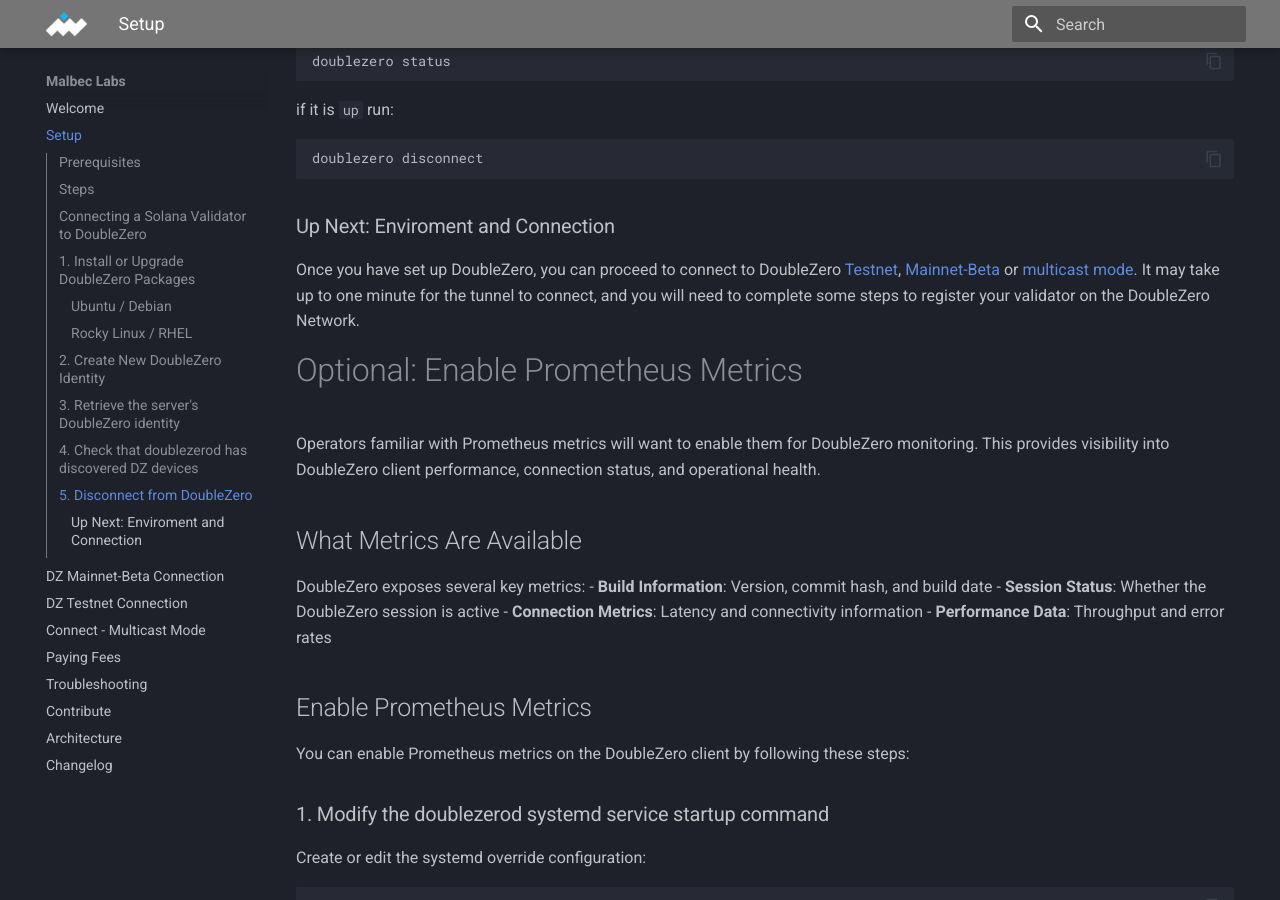
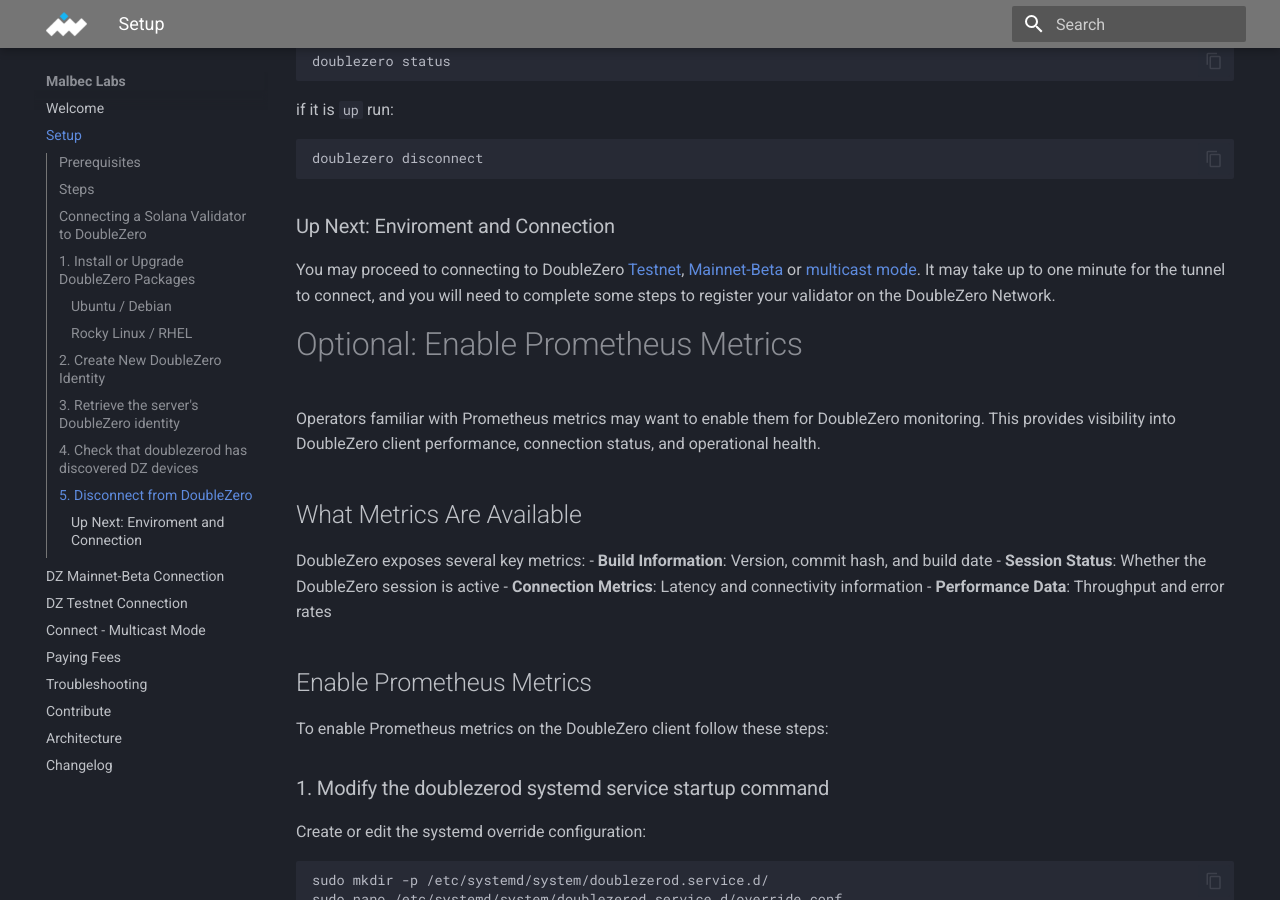
Before and after one commit to malbeclabs/docs, an MkDocs documentation site: the page built from docs/setup.md, in a window 1280 px wide and 900 px high, scrolled down 2883 px. Built offline with MkDocs 1.6.1 and Material for MkDocs 9.7.7, drawn with Linux system fonts in a browser that asks for light colours.

Commit message:
Update setup.md
fixed testnet connection page links
tuned some text.

```diff
--- a/docs/setup.md
+++ b/docs/setup.md
@@ -177,10 +177,10 @@
 
 
 ### Up Next: Enviroment and Connection
-Once you have set up DoubleZero, you can proceed to connect to DoubleZero [Testnet](docs/DZ%20Testnet%20Connection.md), [Mainnet-Beta](DZ%20Mainnet-beta%20Connection.md) or [multicast mode](connect-multicast.md). It may take up to one minute for the tunnel to connect, and you will need to complete some steps to register your validator on the DoubleZero Network.
+You may proceed to connecting to DoubleZero [Testnet](DZ%20Testnet%20Connection.md), [Mainnet-Beta](DZ%20Mainnet-beta%20Connection.md) or [multicast mode](connect-multicast.md). It may take up to one minute for the tunnel to connect, and you will need to complete some steps to register your validator on the DoubleZero Network.
 # Optional: Enable Prometheus Metrics
 
-Operators familiar with Prometheus metrics will want to enable them for DoubleZero monitoring. This provides visibility into DoubleZero client performance, connection status, and operational health.
+Operators familiar with Prometheus metrics may want to enable them for DoubleZero monitoring. This provides visibility into DoubleZero client performance, connection status, and operational health.
 
 ## What Metrics Are Available
 
@@ -192,7 +192,7 @@
 
 ## Enable Prometheus Metrics
 
-You can enable Prometheus metrics on the DoubleZero client by following these steps:
+To enable Prometheus metrics on the DoubleZero client follow these steps:
 
 ### 1. Modify the doublezerod systemd service startup command
 
```
